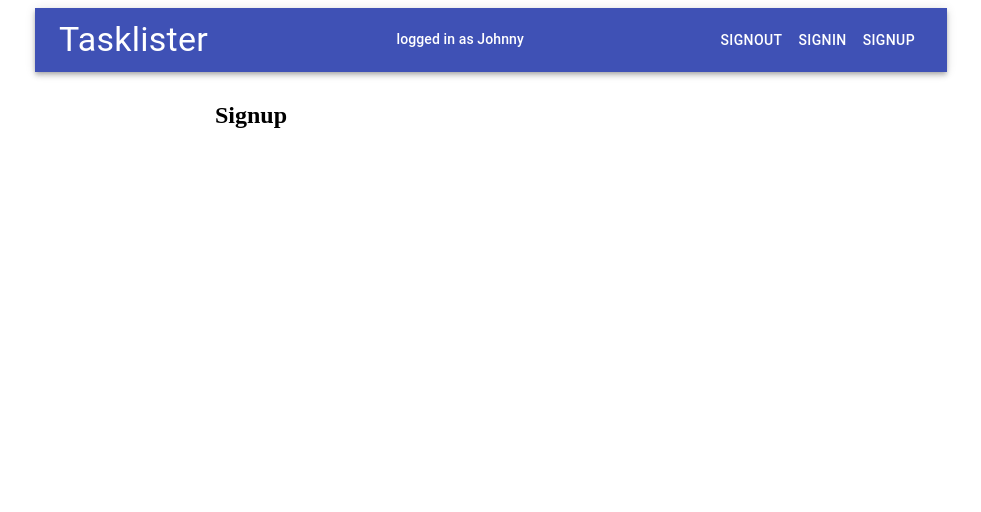
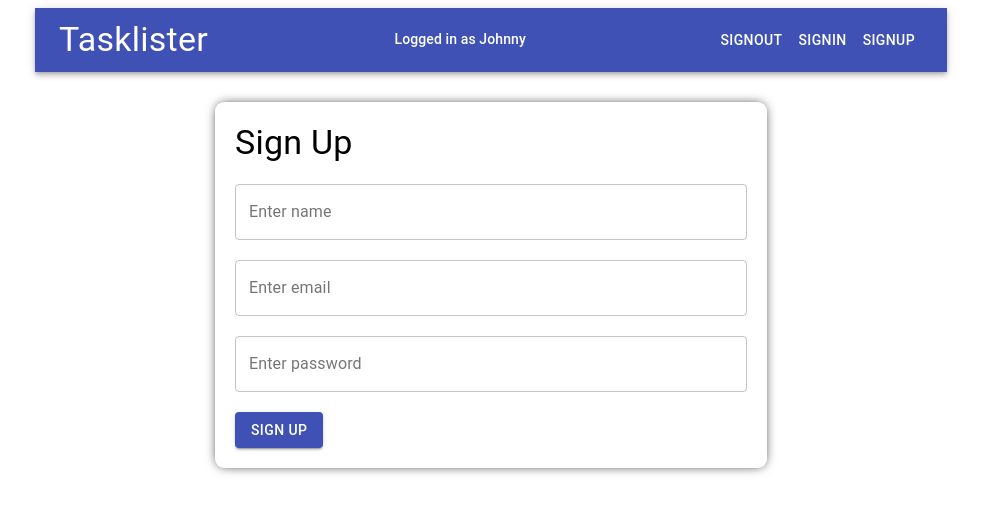
Before and after one commit to JohnKamaujk/TasklisterApp, a React (Create React App) app in the folder client/: page /signup in a window 1280 px wide. Shown: the top 512 px of the page, without its empty margins (149-1130 px from the left). Built offline with nearby package versions, Linux system fonts and the light colour scheme.

Commit message:
feat: Add task from the client & persist in DB

```diff
--- a/client/package.json
+++ b/client/package.json
@@ -8,10 +8,14 @@
     "@testing-library/jest-dom": "^5.16.5",
     "@testing-library/react": "^13.4.0",
     "@testing-library/user-event": "^13.5.0",
+    "axios": "^1.3.0",
     "react": "^18.2.0",
     "react-dom": "^18.2.0",
+    "react-redux": "^8.0.5",
     "react-router-dom": "^6.8.0",
     "react-scripts": "5.0.1",
+    "redux": "^4.2.1",
+    "redux-thunk": "^2.4.2",
     "web-vitals": "^2.1.4"
   },
   "scripts": {
--- /dev/null
+++ b/client/src/api/index.js
@@ -0,0 +1 @@
+export const url = "http://localhost:5000/api";
--- a/client/src/components/auth/Signin.jsx
+++ b/client/src/components/auth/Signin.jsx
@@ -1,10 +1,51 @@
 import React from "react";
+import { Typography, Button, TextField } from "@material-ui/core";
+import { makeStyles } from "@material-ui/styles";
+
+const useStyles = makeStyles({
+  formStyles: {
+    margin: "20px auto",
+    borderRadius: "9px",
+    padding: "20px",
+    boxShadow: "0px 0px 12px -3px #000000",
+  },
+  textfieldStyle: {
+    marginTop: "20px",
+  },
+  buttonStyle: {
+    marginTop: "20px",
+  },
+});
 
 const Signin = () => {
+  const classes = useStyles();
   return (
-    <div>
-      <h2>Signin</h2>
-    </div>
+    <form className={classes.formStyles} noValidate autoComplete="off">
+      <Typography variant="h4">Sign in</Typography>
+      <TextField
+        className={classes.textfieldStyle}
+        id="enter-email"
+        label="Enter email"
+        variant="outlined"
+        fullWidth
+      ></TextField>
+      <TextField
+        className={classes.textfieldStyle}
+        id="enter-password"
+        label="Enter password"
+        type="password"
+        variant="outlined"
+        fullWidth
+      ></TextField>
+      <Button
+        className={classes.buttonStyle}
+        variant="contained"
+        color="primary"
+        type="submit"
+      >
+        SIGN IN
+      </Button>
+    </form>
   );
 };
 
--- a/client/src/components/auth/Signup.jsx
+++ b/client/src/components/auth/Signup.jsx
@@ -1,9 +1,59 @@
 import React from "react";
+import { Typography, Button, TextField } from "@material-ui/core";
+import { makeStyles } from "@material-ui/styles";
+
+const useStyles = makeStyles({
+  formStyles: {
+    margin: "20px auto",
+    borderRadius: "9px",
+    padding: "20px",
+    boxShadow: "0px 0px 12px -3px #000000",
+  },
+  textfieldStyle: {
+    marginTop: "20px",
+  },
+  buttonStyle: {
+    marginTop: "20px",
+  },
+});
 
 const Signup = () => {
+  const classes = useStyles();
   return (
     <>
-      <h2>Signup</h2>
+      <form className={classes.formStyles} noValidate autoComplete="off">
+        <Typography variant="h4">Sign Up</Typography>
+        <TextField
+          className={classes.textfieldStyle}
+          id="enter-name"
+          label="Enter name"
+          variant="outlined"
+          fullWidth
+        />
+        <TextField
+          className={classes.textfieldStyle}
+          id="enter-email"
+          label="Enter email"
+          variant="outlined"
+          fullWidth
+        />
+        <TextField
+          className={classes.textfieldStyle}
+          id="enter-password"
+          label="Enter password"
+          type="password"
+          variant="outlined"
+          fullWidth
+        />
+        <Button
+          className={classes.buttonStyle}
+          type="submit"
+          color="primary"
+          variant="contained"
+        >
+          Sign up
+        </Button>
+      </form>
     </>
   );
 };
--- a/client/src/components/navbar/Navbar.jsx
+++ b/client/src/components/navbar/Navbar.jsx
@@ -20,9 +20,8 @@ const Navbar = () => {
   const classes = useStyles();
   const navigate = useNavigate();
 
-  const handleSignout = () => {
-    // signout user
-
+  const handleSignin = () => {
+    // when user wants to signin or signout direct them to signin page
     navigate("/signin");
   };
   return (
@@ -35,12 +34,12 @@ const Navbar = () => {
             </Link>
           </Typography>
           <Typography variant="subtitle2" className={classes.root}>
-            logged in as Johnny
+            Logged in as Johnny
           </Typography>
-          <Button className={classes.btnStyle} onClick={handleSignout}>
+          <Button className={classes.btnStyle} onClick={handleSignin}>
             SignOut
           </Button>
-          <Button className={classes.btnStyle} onClick={handleSignout}>
+          <Button className={classes.btnStyle} onClick={handleSignin}>
             <Link to="/signin" className={classes.linkStyle}>
               Signin
             </Link>
--- a/client/src/components/todos/AddTodo.jsx
+++ b/client/src/components/todos/AddTodo.jsx
@@ -1,7 +1,9 @@
-import React from "react";
+import React, { useState } from "react";
 import { TextField, Button } from "@material-ui/core";
 import { Send } from "@material-ui/icons";
 import { makeStyles } from "@material-ui/styles";
+import { useDispatch } from "react-redux";
+import { addTodo } from "../../store/actions/todoActions";
 
 const useStyles = makeStyles({
   formstyle: {
@@ -19,14 +21,34 @@ const useStyles = makeStyles({
 
 const AddTodo = () => {
   const classes = useStyles();
+  const dispatch = useDispatch();
+  const [todo, setTodo] = useState({
+    name: "",
+    isComplete: false,
+  });
+
+  const handleSubmit = (e) => {
+    e.preventDefault();
+    dispatch(addTodo(todo));
+    setTodo({ name: "", isComplete: false });
+  };
   return (
-    <form noValidate autoComplete="off" className={classes.formstyle}>
+    <form
+      onSubmit={handleSubmit}
+      noValidate
+      autoComplete="off"
+      className={classes.formstyle}
+    >
       <TextField
         id="enter-task"
         variant="outlined"
         autoFocus
         fullWidth
         label="Enter Task here"
+        value={todo.name}
+        onChange={(e) =>
+          setTodo({ ...todo, name: e.target.value, date: new Date() })
+        }
       />
       <Button
         className={classes.submitButton}
--- a/client/src/components/todos/TodoItem.jsx
+++ b/client/src/components/todos/TodoItem.jsx
@@ -1,10 +1,49 @@
 import React from "react";
+import { Typography, Button, ButtonGroup } from "@material-ui/core";
+import { makeStyles } from "@material-ui/styles";
+import { Create, Delete, CheckCircle } from "@material-ui/icons";
+
+const useStyles = makeStyles({
+  todostyle: {
+    margin: "20px auto",
+    padding: "20px",
+    border: "2px solid #bdbdbd",
+    borderRadius: "9px",
+    display: "flex",
+    justifyContent: "space-between",
+  },
+  textStyle: {
+    color: "#8f8f8f",
+  },
+});
 
 const TodoItem = () => {
+  const classes = useStyles();
   return (
     <>
-      <div>
-        <h2>task</h2>
+      <div className={classes.todostyle}>
+        <div>
+          <Typography variant="subtitle1">Learn Redux Toolkit</Typography>
+          <Typography variant="body2" className={classes.textStyle}>
+            Author : Johnny
+          </Typography>
+          <Typography variant="body2" className={classes.textStyle}>
+            Created: now
+          </Typography>
+        </div>
+        <div>
+          <ButtonGroup size="small" aria-label="outlined primary button group">
+            <Button>
+              <CheckCircle color="action" />
+            </Button>
+            <Button>
+              <Create color="primary" />
+            </Button>
+            <Button>
+              <Delete color="secondary" />
+            </Button>
+          </ButtonGroup>
+        </div>
       </div>
     </>
   );
--- a/client/src/components/todos/TodoList.jsx
+++ b/client/src/components/todos/TodoList.jsx
@@ -4,15 +4,19 @@ import TodoItem from "./TodoItem";
 import { makeStyles } from "@material-ui/styles";
 
 const useStyles = makeStyles({
-    todosStyles:{
-
-    }
-})
+  todosStyles: {
+    margin: "20px auto",
+    borderRadius: "9px",
+    padding: "20px",
+    boxShadow: "0px 0px 12px -3px #000000",
+  },
+});
 
 const TodoList = () => {
+  const classes = useStyles();
   return (
     <>
-      <div>
+      <div className={classes.todosStyles}>
         <Typography variant="h5">My Tasks</Typography>
         <TodoItem />
         <TodoItem />
--- a/client/src/index.js
+++ b/client/src/index.js
@@ -3,11 +3,19 @@ import ReactDOM from "react-dom/client";
 import { BrowserRouter } from "react-router-dom";
 import App from "./App";
 import reportWebVitals from "./reportWebVitals";
+import { createStore, applyMiddleware } from "redux";
+import thunk from "redux-thunk";
+import rootReducer from "./store/reducers/rootReducer";
+import { Provider } from "react-redux";
+
+const store = createStore(rootReducer, applyMiddleware(thunk));
 
 const root = ReactDOM.createRoot(document.getElementById("root"));
 root.render(
   <BrowserRouter>
-    <App />
+    <Provider store={store}>
+      <App />
+    </Provider>
   </BrowserRouter>
 );
 
--- /dev/null
+++ b/client/src/store/actions/todoActions.js
@@ -0,0 +1,18 @@
+import axios from "axios";
+import { url } from "../../api";
+
+export const addTodo = (todo) => {
+  return (dispatch, getState) => {
+    axios
+      .post(`${url}/todos`, todo)
+      .then((todo) => {
+        dispatch({
+          type: "ADD_TOD0",
+          todo,
+        });
+      })
+      .catch((error) => {
+        console.log(error.response);
+      });
+  };
+};
--- /dev/null
+++ b/client/src/store/reducers/rootReducer.js
@@ -0,0 +1,8 @@
+import todoReducer from "./todoReducer";
+import { combineReducers } from "redux";
+
+const rootReducer = combineReducers({
+  todos: todoReducer,
+});
+
+export default rootReducer;
--- /dev/null
+++ b/client/src/store/reducers/todoReducer.js
@@ -0,0 +1,10 @@
+const todoReducer = (state = [], action) => {
+  switch (action.type) {
+    case "ADD_TODO":
+      return [action.data.todo, ...state];
+    default:
+      return state;
+  }
+};
+
+export default todoReducer;
```
Also changed, not shown: 2 other files (tests, documents, lock files or other folders).
